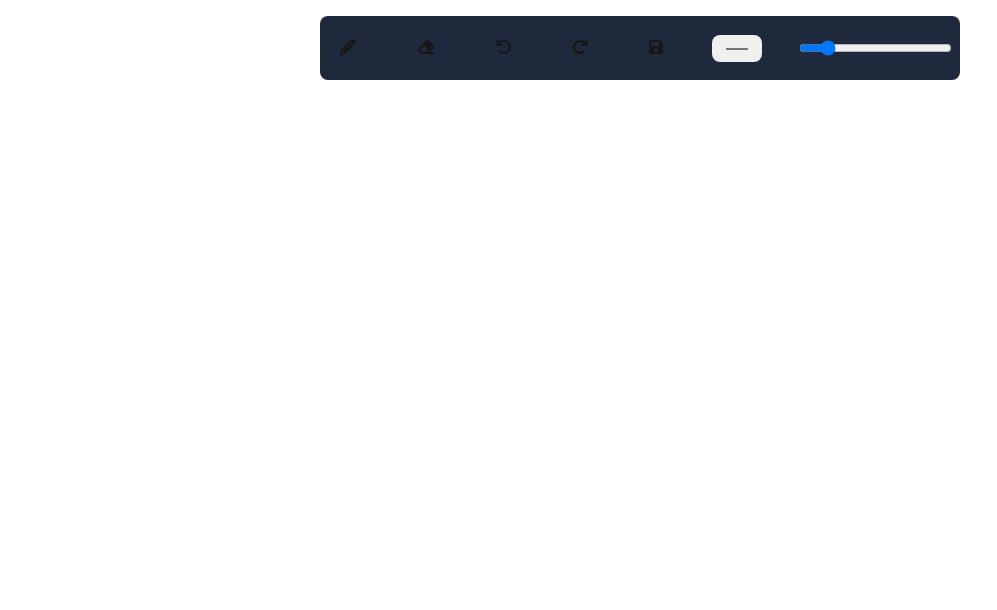
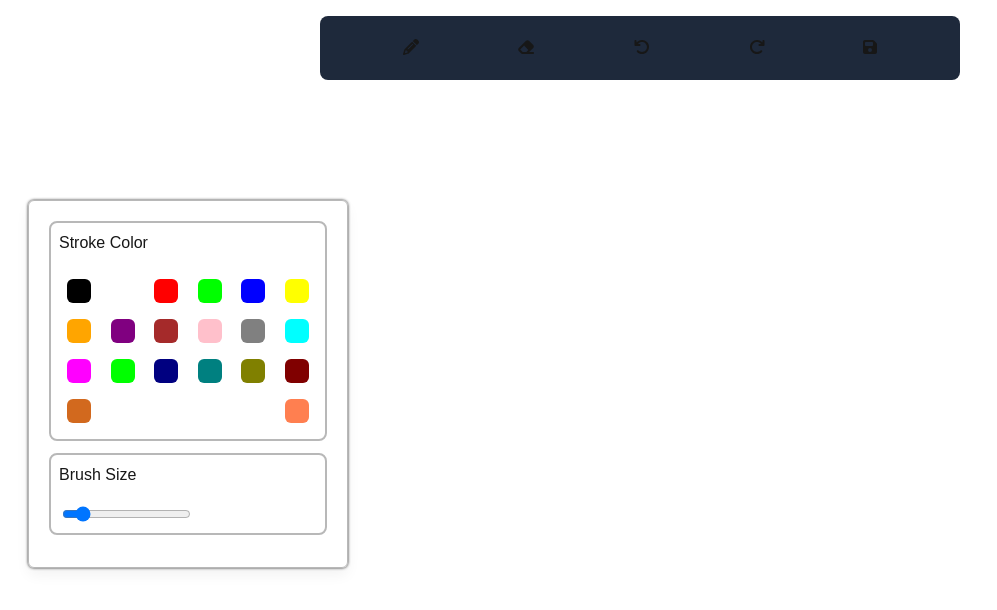
Before and after one commit to Orewa-Abhi-01/drawing-tool, a Next.js app: page / in a window 1280 px wide. Shown: the top 610 px of the page, without its empty margins (0-997 px from the left). Built offline with nearby package versions, Linux system fonts and the light colour scheme.

Commit message:
Made UI of Toolbox

```diff
--- a/app/page.js
+++ b/app/page.js
@@ -1,5 +1,5 @@
 import MenuBar from "@/components/MenuBar";
-
+import Toolbox from "@/components/Toolbox";
 
 
 export default function Home() {
@@ -8,6 +8,7 @@ export default function Home() {
       <div className=" bg-slate-800 mx-auto w-1/2 rounded-lg mt-4 p-2">
         <MenuBar />
       </div>
+      <Toolbox />
     </div>
   );
 }
--- a/components/MenuBar/index.js
+++ b/components/MenuBar/index.js
@@ -15,8 +15,7 @@ import React from "react";
 
 
 const MenuBar = () => {
-  const [color, setColor] = React.useState("#000000");
-  const [brushSize, setBrushSize] = React.useState(5);
+
   return (
     <>
       <div className={styles.menuBar}>
@@ -35,15 +34,15 @@ const MenuBar = () => {
         <button className={styles.iconBtn}>
           <FontAwesomeIcon icon={faSave} />
         </button>
-        <input
+        {/* <input
           type="color"
           value={color}
           onChange={(e) => setColor(e.target.value)}
         //   className="color-picker cursor-pointer"
             className={styles.iconBtn}
-        />
+        /> */}
 
-        <input
+        {/* <input
           type="range"
           min="1"
           max="50"
@@ -51,7 +50,7 @@ const MenuBar = () => {
           onChange={(e) => setBrushSize(e.target.value)}
         //   className="brush-size cursor-pointer"
             className={styles.iconBtn}
-        />
+        /> */}
       </div>
     </>
   );
--- a/components/MenuBar/index.module.css
+++ b/components/MenuBar/index.module.css
@@ -1,6 +1,6 @@
 
 .menuBar {
-    @apply gap-3 w-full  flex justify-between items-center rounded-lg  sm:flex-wrap
+    @apply gap-3 w-full  flex justify-evenly items-center rounded-lg  sm:flex-wrap
 }
 .iconBtn {
     @apply p-3  rounded-lg ;
--- /dev/null
+++ b/components/Toolbox/index.js
@@ -0,0 +1,67 @@
+"use client";
+import React from "react";
+import styles from "./index.module.css";
+import { commonColors } from "@/utils/constants";
+
+const Toolbox = () => {
+  const [color, setColor] = React.useState("#000000");
+  const [brushSize, setBrushSize] = React.useState(10);
+
+  const toolboxRef = React.useRef(null);
+
+  const showColorContainer = () => {
+    if (toolboxRef.current) {
+      console.log("toolboxRef workng");
+        toolboxRef.current.classList.toggle("hidden");
+        // toolboxRef.current?.classList.toggle("hidden");
+
+
+    }
+  };
+  return (
+    <>
+      <div className={`  ${styles.toolboxContainer}  `} ref={toolboxRef}>
+        <div className={styles.toolboxItem}>
+          <h4 className={styles.toolboxTitle}>Stroke Color</h4>
+          <div className={styles.colorContainer}>
+            {Object.keys(commonColors).map((key) => (
+              <div
+                key={key}
+                className={styles.colorBox}
+                style={{ backgroundColor: commonColors[key] }}
+                onClick={() => setColor(commonColors[key])}
+              />
+            ))}
+          </div>
+        </div>
+
+        <div className={styles.toolboxItem}>
+          <h4 className={styles.toolboxTitle}>Brush Size</h4>
+          <div className={styles.itemContainer}>
+            <input
+              type="range"
+              value={brushSize}
+              min="5"
+              max="50"
+              step="5"
+              onChange={(e) => setBrushSize(e.target.value)}
+            />
+          </div>
+        </div>
+      </div>
+
+      {/* <button onClick={showColorContainer}>show</button> */}
+    </>
+  );
+};
+
+export default Toolbox;
+
+{
+  /* <input
+type="color"
+value={color}
+onChange={(e) => setColor(e.target.value)}
+className={styles.iconBtn}
+/> */
+}
--- /dev/null
+++ b/components/Toolbox/index.module.css
@@ -0,0 +1,42 @@
+.toolboxContainer {
+    @apply p-5 absolute top-1/4 left-7 w-80 rounded-md  ;
+    box-shadow: theme('colors.shadow1');
+    border: 1px solid theme('colors.border1');
+    display: block;
+    /* background-color: theme('colors.background2'); */
+    /* .hidden {
+      @apply  display: none;
+    }
+     */
+
+    .toolboxItem {
+        @apply mb-3 ;
+        border: 2px solid theme('colors.border1');
+        border-radius: 0.5rem;
+
+        .toolboxTitle {
+            font-size: 1rem;
+            color: "#000";
+            padding: 0.5rem;
+        }
+
+        .colorContainer {
+            @apply flex flex-wrap justify-between items-center;
+            padding: 0.5rem;
+
+            .colorBox {
+                @apply w-6 h-6 rounded-md m-2 cursor-pointer;
+
+                &:hover, &.active {
+                    border: 2px solid theme('colors.border2');
+                }
+            }
+        }
+        .itemContainer {
+            @apply flex justify-between items-center;
+            padding: 0.7rem;
+
+        }
+
+    }
+}
--- a/postcss.config.mjs
+++ b/postcss.config.mjs
@@ -3,7 +3,7 @@ const config = {
   plugins: {
     'tailwindcss/nesting': {},
     tailwindcss: {},
-    autoprefixer: {},
+    // autoprefixer: {},
 
   },
 };
--- a/tailwind.config.mjs
+++ b/tailwind.config.mjs
@@ -16,6 +16,7 @@ export default {
         background: "var(--background)",
         foreground: "var(--foreground)",
         background1: "rgba(255, 255, 255, 0.9)",
+        background2: "#808080",
         shadow1:"0px 7px 14px rgba(0, 0, 0, 0.05),0px 0px 3px rgba(0, 0, 0, 0.8),0px 0px 2px rgba(0, 0, 0, 0.05)",
         shadow2: "0 0 0 1px #4a47b1",
         border1: "#b8b8b8",
--- /dev/null
+++ b/utils/constants.js
@@ -0,0 +1,55 @@
+// const colors = [
+//     "#FF5733", // Persimmon
+//     "#33FF57", // Mantis Green
+//     "#3357FF", // Royal Blue
+//     "#F1C40F", // Sunflower Yellow
+//     "#8E44AD", // Wisteria Purple
+//     "#E74C3C", // Cinnabar Red
+//     "#1ABC9C", // Turquoise Green
+//     "#3498DB", // Dodger Blue
+//     "#9B59B6", // Amethyst Purple
+//     "#34495E", // Wet Asphalt
+//     "#2ECC71", // Emerald Green
+//     "#F39C12", // Orange Peel
+//     "#D35400", // Pumpkin Orange
+//     "#C0392B", // Red Dahlia
+//     "#BDC3C7", // Silver
+//     "#7F8C8D", // Asbestos
+//     "#2980B9", // Belize Hole Blue
+//     "#27AE60", // Jelly Bean Green
+//     "#16A085", // Green Haze
+//     "#E67E22", // Carrot Orange
+//     "#ECF0F1", // Clouds White
+//     "#95A5A6", // Concrete Gray
+//     "#9B59B6", // Vivid Violet
+//     "#34495E", // Midnight Blue
+//     "#2C3E50"  // Dark Slate
+//   ];
+
+//   export default colors;
+
+
+const commonColors = {
+    Black: "#000000",
+    White: "#FFFFFF",
+    Red: "#FF0000",
+    Green: "#00FF00",
+    Blue: "#0000FF",
+    Yellow: "#FFFF00",
+    Orange: "#FFA500",
+    Purple: "#800080",
+    Brown: "#A52A2A",
+    Pink: "#FFC0CB",
+    Gray: "#808080",
+    Cyan: "#00FFFF",
+    Magenta: "#FF00FF",
+    Lime: "#00FF00",
+    Navy: "#000080",
+    Teal: "#008080",
+    Olive: "#808000",
+    Maroon: "#800000",
+    Chocolate: "#D2691E",
+    Coral: "#FF7F50"
+};
+
+  export { commonColors };
```
Also changed, not shown: components/CanvasBoard/index.js (added), components/CanvasBoard/index.module.css (added).
